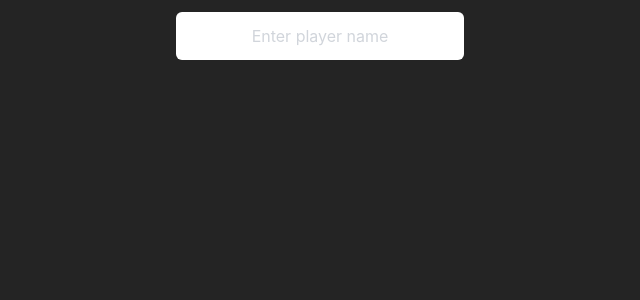
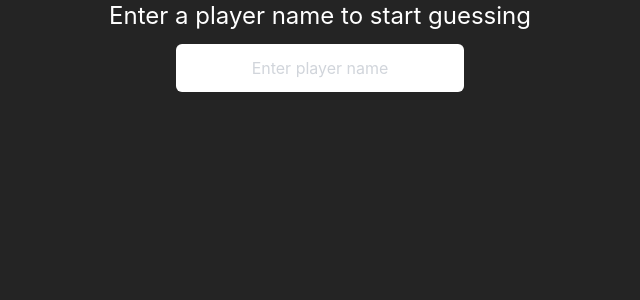
Before and after one commit to Artificyall/lol-esport-guessr, a React (Vite) app: page / in a window 1280 px wide. Shown: the top 300 px of the page, without its empty margins (320-960 px from the left). Built offline with nearby package versions, Linux system fonts and the light colour scheme.

Commit message:
created GuessList component & added home message

```diff
--- /dev/null
+++ b/src/components/GuessList.tsx
@@ -0,0 +1,31 @@
+import { Player } from "../types"
+import { Guess } from "./Guess"
+import { players } from "../data/players"
+
+interface GuessListProps {
+  guesses: Array<string>
+  correctGuess: Player
+}
+
+export const GuessList: React.FC<GuessListProps> = ({
+  guesses,
+  correctGuess,
+}) => {
+  const getPlayer = (player: string): Player => {
+    return players.find((p) => p.Player === player)!
+  }
+
+  return (
+    <div className="flex flex-col items-center justify-center">
+      {[...guesses].reverse().map((guess, i) => {
+        return (
+          <Guess
+            key={i}
+            player={getPlayer(guess)}
+            correctGuess={correctGuess}
+          />
+        )
+      })}
+    </div>
+  )
+}
--- a/src/components/Main.tsx
+++ b/src/components/Main.tsx
@@ -1,16 +1,12 @@
 import { players } from "../data/players"
 import { useState } from "react"
-import { Guess } from "./Guess"
 import { PlayerInput } from "./PlayerInput"
 import { Player } from "../types"
+import { GuessList } from "./GuessList"
 
 export const Main: React.FC = () => {
   const [guesses, setGuesses] = useState<Array<string>>([])
   const [didWin, setDidWin] = useState<boolean>(false)
-
-  const getPlayer = (player: string): Player => {
-    return players.find((p) => p.Player === player)!
-  }
 
   const getGuess = (): Player => {
     const currentDate = new Date()
@@ -31,6 +27,13 @@ export const Main: React.FC = () => {
           </p>
         </div>
       )}
+      {guesses.length === 0 && (
+        <div className="flex flex-col items-center justify-center">
+          <p className="text-2xl text-white">
+            Enter a player name to start guessing
+          </p>
+        </div>
+      )}
       <div className="flex flex-col items-center justify-center">
         <PlayerInput
           guesses={guesses}
@@ -39,17 +42,7 @@ export const Main: React.FC = () => {
           setGuesses={setGuesses}
           setDidWin={setDidWin}
         />
-        <div className="flex flex-col items-center justify-center">
-          {[...guesses].reverse().map((guess, i) => {
-            return (
-              <Guess
-                key={i}
-                player={getPlayer(guess)}
-                correctGuess={getGuess()}
-              />
-            )
-          })}
-        </div>
+        <GuessList guesses={guesses} correctGuess={getGuess()} />
       </div>
     </>
   )
```
